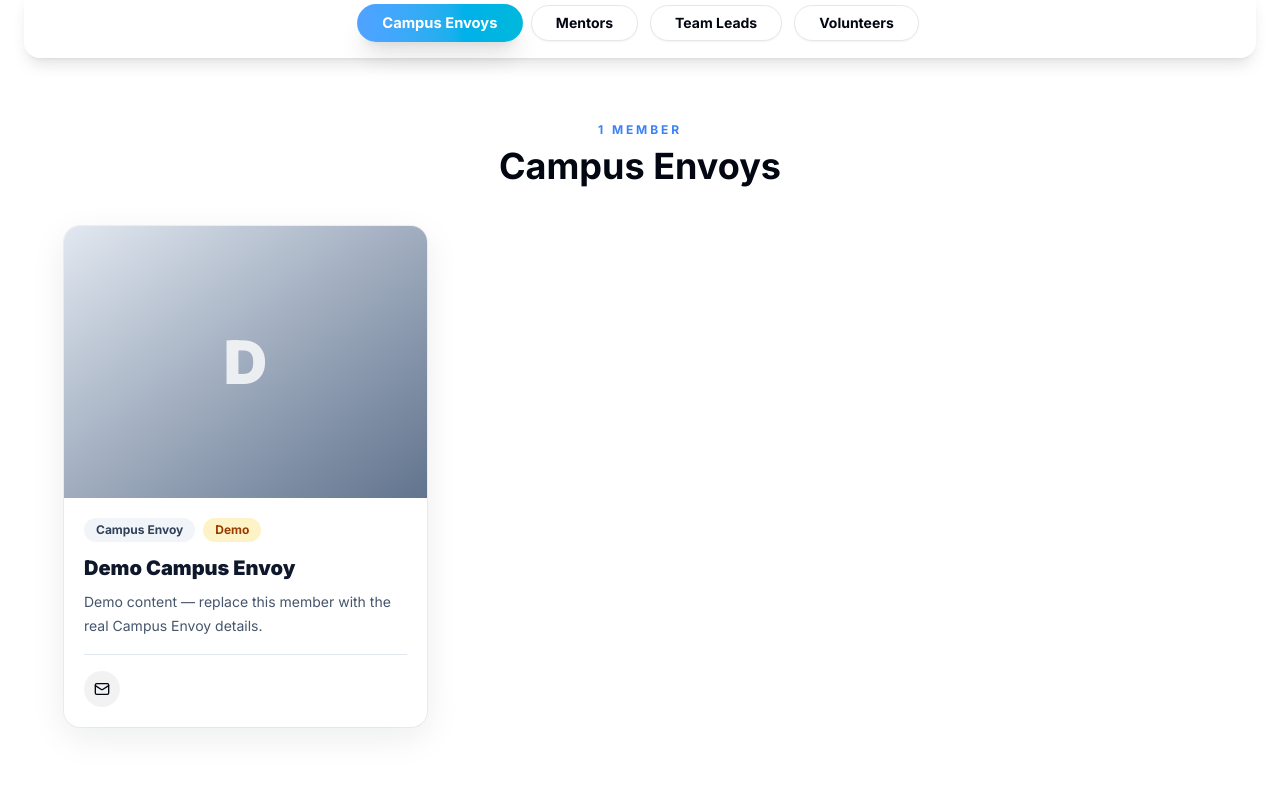
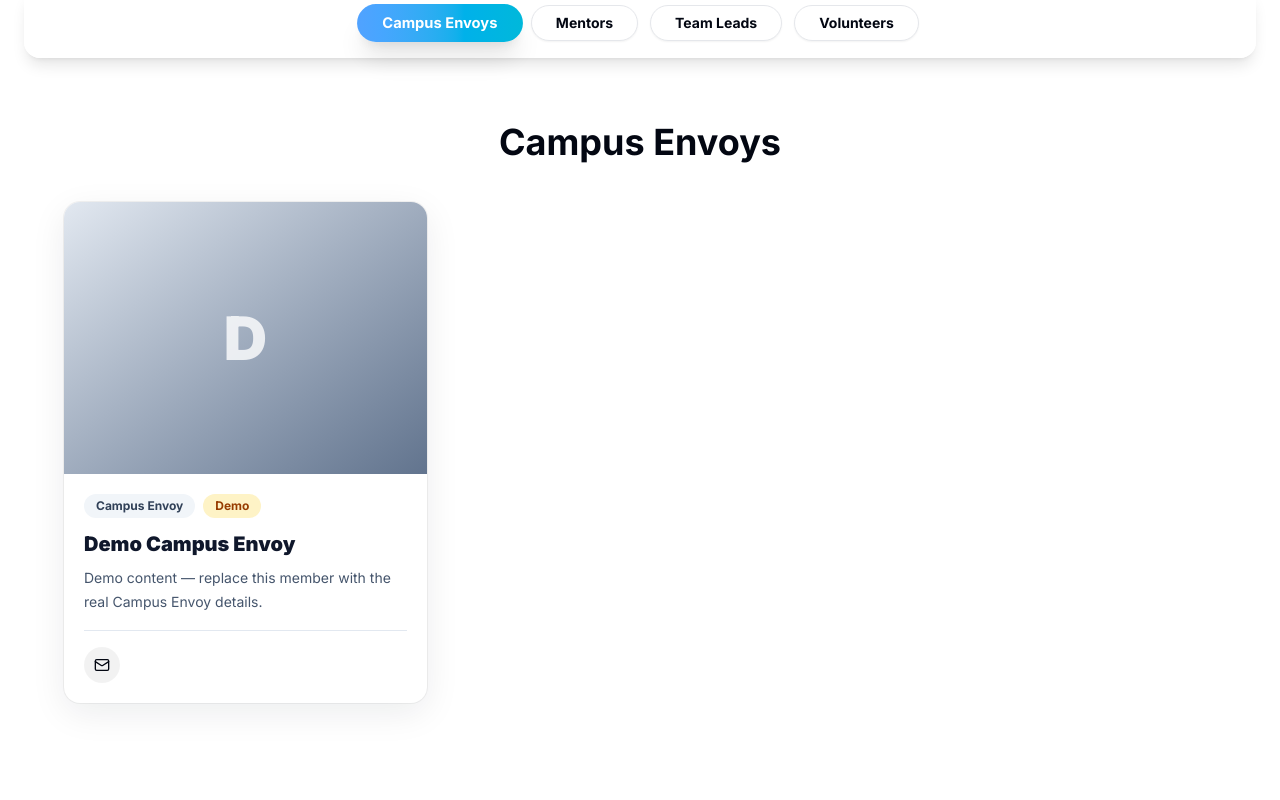
Before and after one commit to mishraji0519/wikiclubtech-nitin, a Next.js app in the folder WikiClub-Tech-UU-main/WikiClub-Tech-UU-main/: page /wikiclubtech-nitin/teams in a window 1280 px wide. Shown: the part 2100-2900 px from the top of the page. Built offline with nearby package versions, Linux system fonts and the light colour scheme.

Commit message:
style: remove team member counters

```diff
--- a/WikiClub-Tech-UU-main/WikiClub-Tech-UU-main/src/app/teams/page.tsx
+++ b/WikiClub-Tech-UU-main/WikiClub-Tech-UU-main/src/app/teams/page.tsx
@@ -80,9 +80,6 @@ const TeamSections = ({
               transition={{ duration: 0.55, ease: [0.22, 1, 0.36, 1] }}
               className='mb-10 text-center'
             >
-              <p className='mb-2 text-xs font-bold uppercase tracking-[0.24em] text-primary'>
-                {roleMembers.length} {roleMembers.length === 1 ? 'member' : 'members'}
-              </p>
               <h2 className='text-3xl font-bold md:text-4xl'>{roleLabels[role]}</h2>
             </motion.div>
 
```
